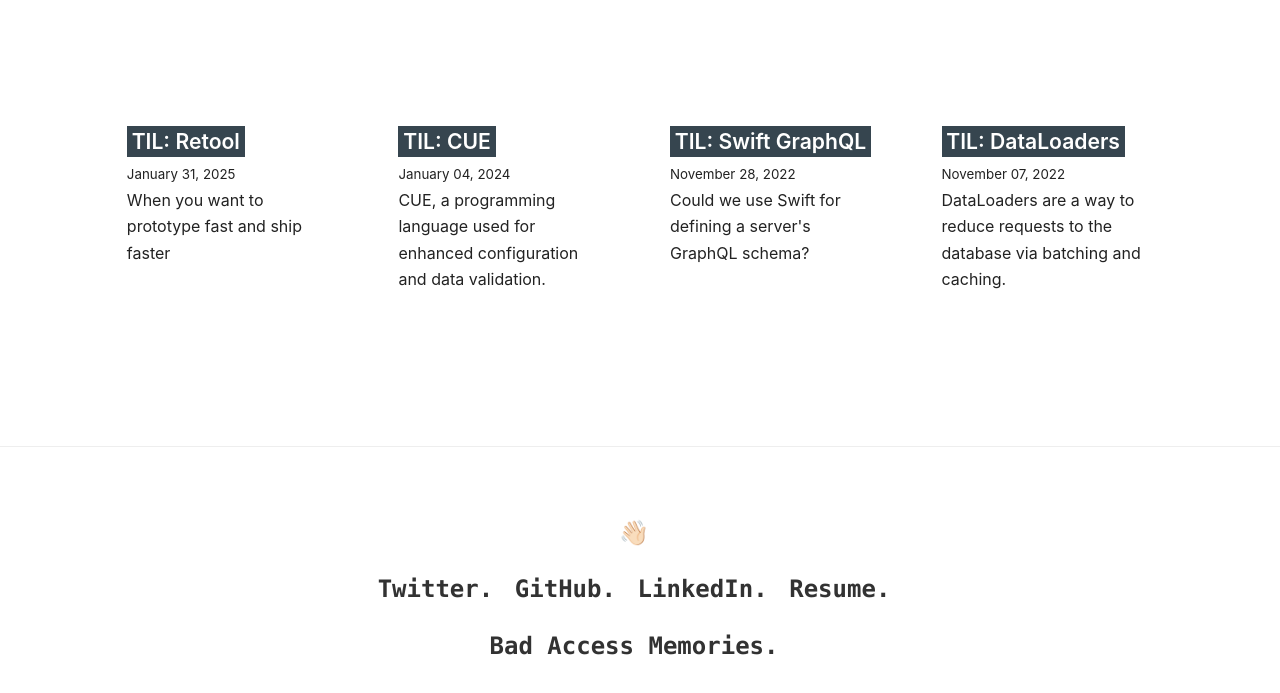
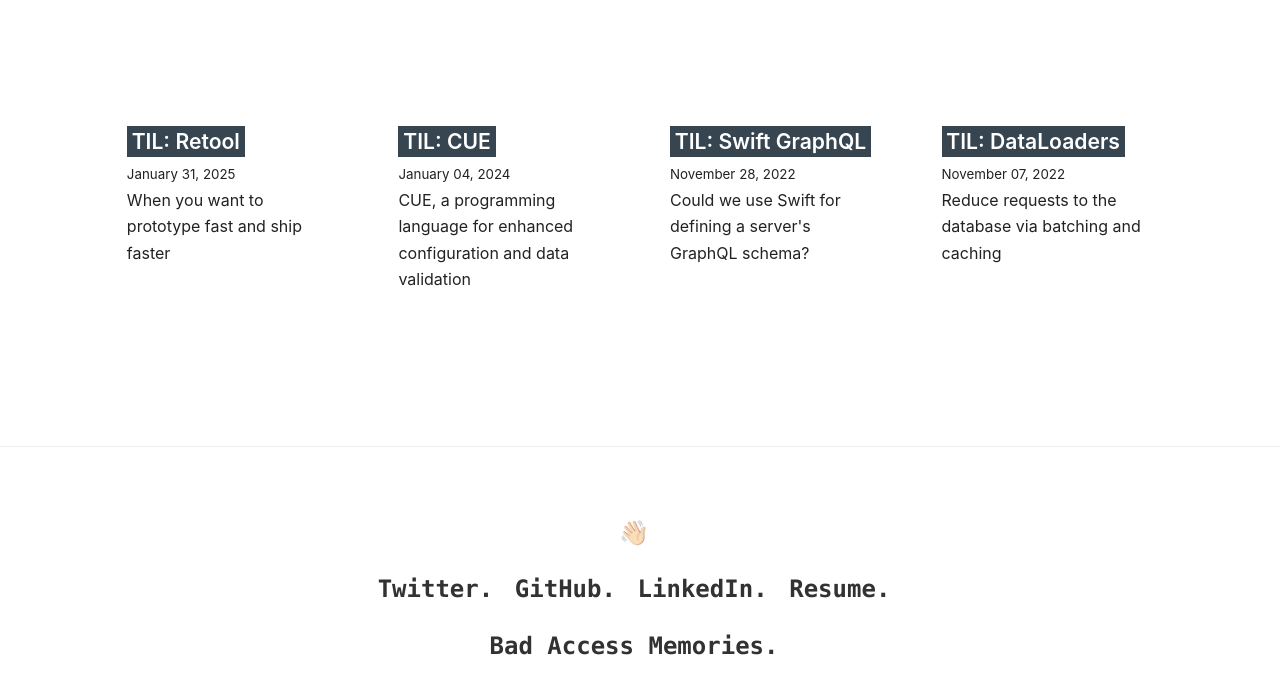
Before and after one commit to franciscoamado/FranciscoAmado.github.io, a Gatsby site: page /blog/ in a window 1280 px wide. Shown: the part 253-946 px from the top of the page. Built offline with nearby package versions, Linux system fonts and the light colour scheme; Gatsby itself is replaced by a stand-in of ours; some packages are replaced by stand-ins of ours.

Commit message:
better posts descriptions

```diff
--- a/content/blog/til-cuelang/index.md
+++ b/content/blog/til-cuelang/index.md
@@ -1,7 +1,7 @@
 ---
 title: "TIL: CUE"
 date: "2024-01-04"
-description: "CUE, a programming language used for enhanced configuration and data validation."
+description: "CUE, a programming language for enhanced configuration and data validation"
 ---
 
 [CUE](https://cuelang.org/) has been on my radar for the last year. I got the chance to use it for configuring
--- a/content/blog/til-dataloaders/index.md
+++ b/content/blog/til-dataloaders/index.md
@@ -1,15 +1,16 @@
 ---
 title: "TIL: DataLoaders"
 date: "2022-11-07"
-description: "DataLoaders are a way to reduce requests to the database via batching and caching."
+description: "Reduce requests to the database via batching and caching"
 ---
 
 Saw it initially in [gqlgen#Dataloaders](https://gqlgen.com/reference/dataloaders/) but I believe the idea comes from [engineering.fb.com](https://engineering.fb.com/2014/06/10/web/open-sourcing-haxl-a-library-for-haskell/).
 
 This dataloader sits between the application layer, e.g. a GraphQL resolver, and the datasource, providing an abstraction to the latter where a single request can represent a batch of multiples.
 
+## Why does it matter?
 
-## Why does it matter?
 Having a dataloader:
+
 * avoids redundant fetching of data, as subsequent requests with the same parameters will use the cached result.
 * avoids leaking datasource-specific logic, as it abstracts away their interface. One may be dealing with a database, a third-party service, or any other.
```
